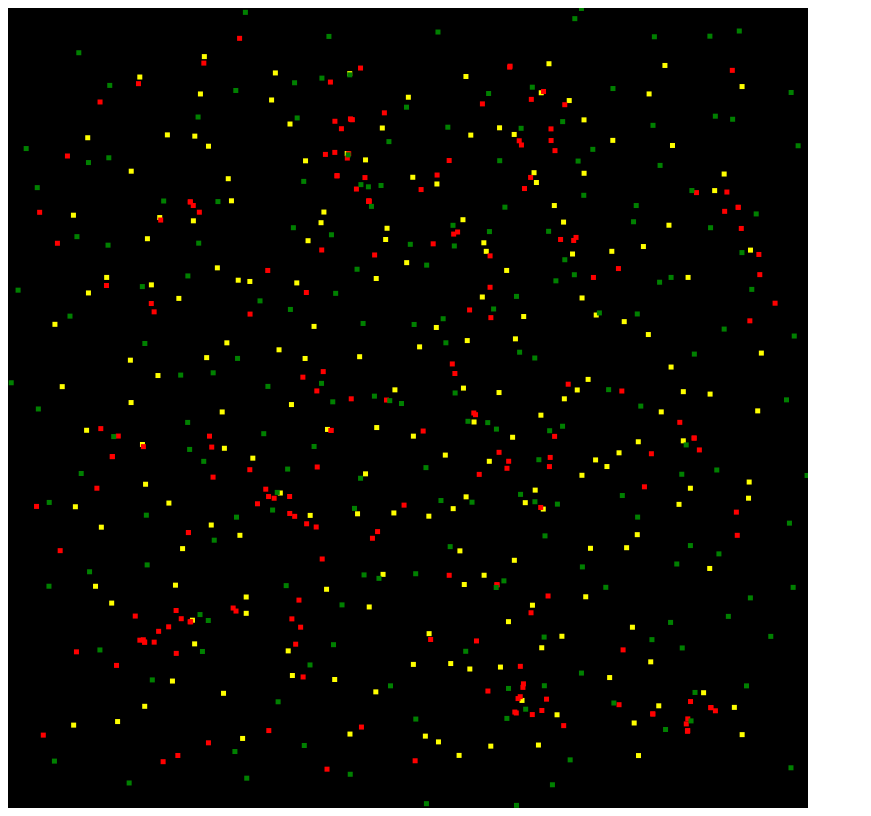
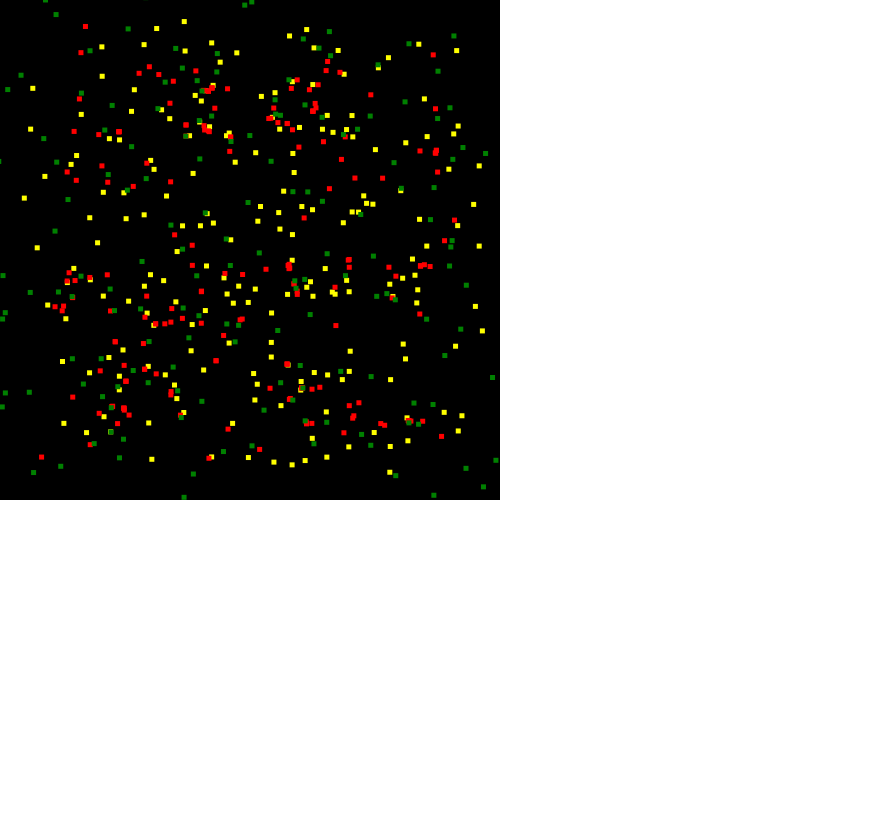
Before and after one commit to Damian1255/Particle-Simulator, a plain HTML site: page simulation.html in a window 1280 px wide. Shown: the whole page, without its empty margins (0-871 px from the left). Drawn offline with Linux system fonts and the light colour scheme; animation ran at ten frames a second.

Commit message:
transffering codes to indv files

```diff
--- /dev/null
+++ b/css/style.css
@@ -0,0 +1,3 @@
+body {
+  margin: 0
+}
--- a/js/main.js
+++ b/js/main.js
@@ -0,0 +1,80 @@
+m = document.getElementById('life').getContext('2d');
+size = 500
+
+draw = (x, y, c, s) => {
+    m.fillStyle = c
+    m.fillRect(x, y, s, s)
+}
+
+particles = []
+particle = (x, y, c) => {
+    return{'x': x, 'y': y, 'vx': 0, 'vy': 0, 'color': c}
+}
+
+random = () => {
+    return Math.random() * (size - 100) + 50
+}
+
+create = (number, color) => {
+    group = [];
+    for (let i=0; i < number; i++) {
+        group.push(particle(random(), random(), color))
+        particles.push(group[i])
+    }
+    return group
+}
+
+rule = (particles1, particles2, g) => {
+    for (let i = 0; i < particles1.length; i++){
+        fx = 0
+        fy = 0
+        for (let j = 0; j < particles2.length; j++){
+            a = particles1[i]
+            b = particles2[j]
+            dx = a.x - b.x
+            dy = a.y - b.y
+            d = Math.sqrt(dx*dx + dy*dy)
+            if (d > 0 && d < 80) {
+                F = g * 1/d
+                fx += (F *dx)
+                fy += (F * dy)
+            }
+        }
+        a.vx = (a.vx + fx) * 0.5
+        a.vy = (a.vy + fy) * 0.5
+        a.x += a.vx
+        a.y += a.vy
+        if (a.x <= 0 || a.x >= size){
+            a.vx *= -1
+        }
+        if (a.y <= 0 || a.y >= size){
+            a.vy *= -1
+        }
+    }
+}
+
+yellow = create(200, "yellow")
+red = create(200, "red")
+green = create(200, "green")
+
+update = () => {
+    const t0 = performance.now();
+    rule(green, green, 0.32)
+    rule(green, red, -0.17)
+    rule(green, yellow, 0.34)
+    rule(red, red, -0.10)
+    rule(red, green, 0.34)
+    rule(yellow, yellow, 0.15)
+    rule(yellow, green, -0.20)
+
+    m.clearRect(0, 0, size, size)
+    draw(0, 0, "black", size)
+    for (i = 0; i < particles.length; i++){
+        draw(particles[i].x, particles[i].y, particles[i].color, 5)
+    }
+    requestAnimationFrame(update)
+    const t1 = performance.now();
+    console.log("FPS: " + (1 / ((t1 - t0)/1000)).toFixed(0));
+}
+
+update();
--- a/simulation.html
+++ b/simulation.html
@@ -1,83 +1,12 @@
-<canvas id="life" width="800" height="800"></canvas>
-
-<script>
-    m = document.getElementById('life').getContext('2d');
-
-    draw = (x, y, c, s) => {
-        m.fillStyle = c
-        m.fillRect(x, y, s, s)
-    }
-
-    particles = []
-    particle = (x, y, c) => {
-        return{'x': x, 'y': y, 'vx': 0, 'vy': 0, 'color': c}
-    }
-
-    random = () => {
-        return Math.random() * 700 + 50
-    }
-
-    create = (number, color) => {
-        group = [];
-        for (let i=0; i < number; i++) {
-            group.push(particle(random(), random(), color))
-            particles.push(group[i])
-        }
-        return group
-    }
-
-    rule = (particles1, particles2, g) => {
-        for (let i = 0; i < particles1.length; i++){
-            fx = 0
-            fy = 0
-            for (let j = 0; j < particles2.length; j++){
-                a = particles1[i]
-                b = particles2[j]
-                dx = a.x - b.x
-                dy = a.y - b.y
-                d = Math.sqrt(dx*dx + dy*dy)
-                if (d > 0 && d < 80) {
-                    F = g * 1/d
-                    fx += (F *dx)
-                    fy += (F * dy)
-                }
-            }
-            a.vx = (a.vx + fx) * 0.5
-            a.vy = (a.vy + fy) * 0.5
-            a.x += a.vx
-            a.y += a.vy
-            if (a.x <= 0 || a.x >= 800){
-                a.vx *= -1
-            }
-            if (a.y <= 0 || a.y >= 800){
-                a.vy *= -1
-            }
-        }
-    }
-
-    yellow = create(200, "yellow")
-    red = create(200, "red")
-    green = create(200, "green")
-
-    update = () => {
-        const t0 = performance.now();
-        rule(green, green, 0.32)
-        rule(green, red, -0.17)
-        rule(green, yellow, 0.34)
-        rule(red, red, -0.10)
-        rule(red, green, 0.34)
-        rule(yellow, yellow, 0.15)
-        rule(yellow, green, -0.20)
-
-        m.clearRect(0, 0, 800, 800)
-        draw(0, 0, "black", 800)
-        for (i = 0; i < particles.length; i++){
-            draw(particles[i].x, particles[i].y, particles[i].color, 5)
-        }
-        requestAnimationFrame(update)
-        const t1 = performance.now();
-        console.log("FPS: " + (1 / ((t1 - t0)/1000)).toFixed(0));
-    }
-
-    update();
-</script>
+<!DOCTYPE html>
+<html lang="en" dir="ltr">
+  <head>
+    <meta charset="utf-8">
+    <title>Particle Simulator</title>
+    <link rel="stylesheet" href="css/style.css">
+  </head>
+  <body>
+    <canvas id="life" width="500" height="500"></canvas>
+    <script src="js/main.js" type="text/javascript"></script>
+  </body>
+</html>
```
Also changed, not shown: css/style.js (deleted).
